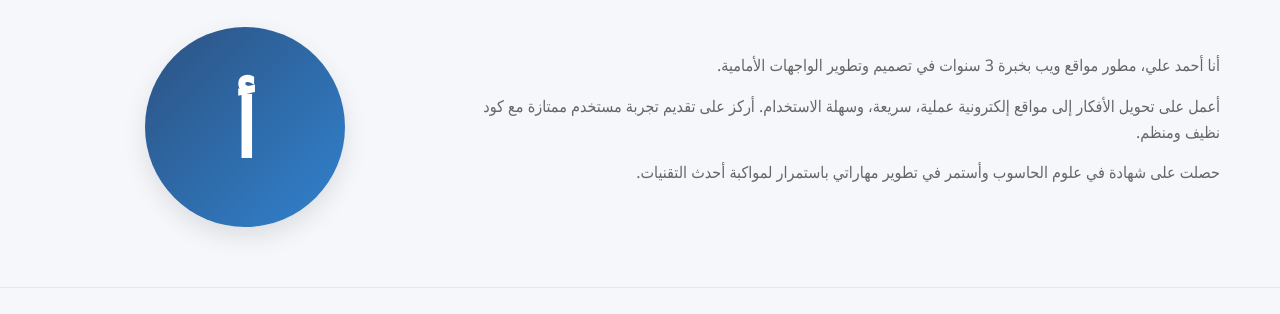
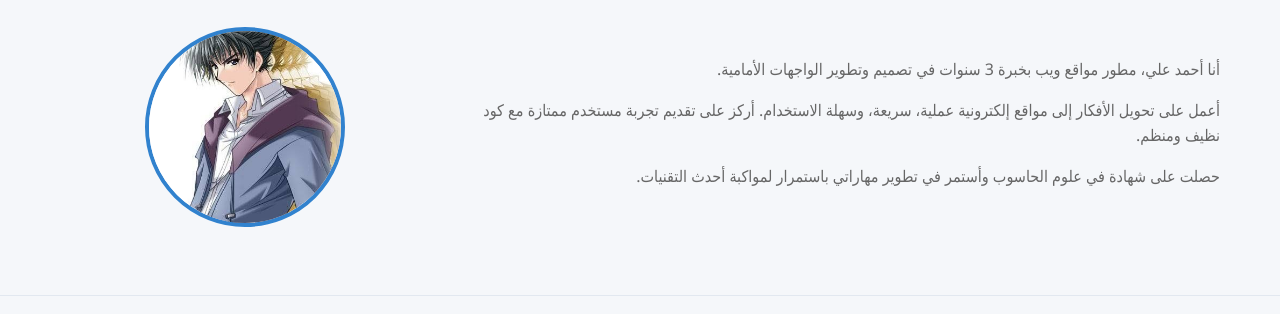
Before and after one commit to AlAOI7/Simple-introductory-website, a plain HTML site: page index.html in a window 1280 px wide. Shown: the part 486-800 px from the top of the page. Drawn offline with Linux system fonts and the light colour scheme.

Commit message:
Add files via upload

```diff
--- a/index.html
+++ b/index.html
@@ -40,10 +40,8 @@
                     <p>أعمل على تحويل الأفكار إلى مواقع إلكترونية عملية، سريعة، وسهلة الاستخدام. أركز على تقديم تجربة مستخدم ممتازة مع كود نظيف ومنظم.</p>
                     <p>حصلت على شهادة في علوم الحاسوب وأستمر في تطوير مهاراتي باستمرار لمواكبة أحدث التقنيات.</p>
                 </div>
-                <div class="about-image">
-    <div class="avatar-placeholder">
-        <span class="avatar-initial">أ</span>
-    </div>
+      <div class="about-image">
+    <img src="image.jpeg" alt="صورتي الشخصية" class="about-img">
 </div>
             </div>
         </div>
```
Also changed, not shown: image.jpeg (added).
